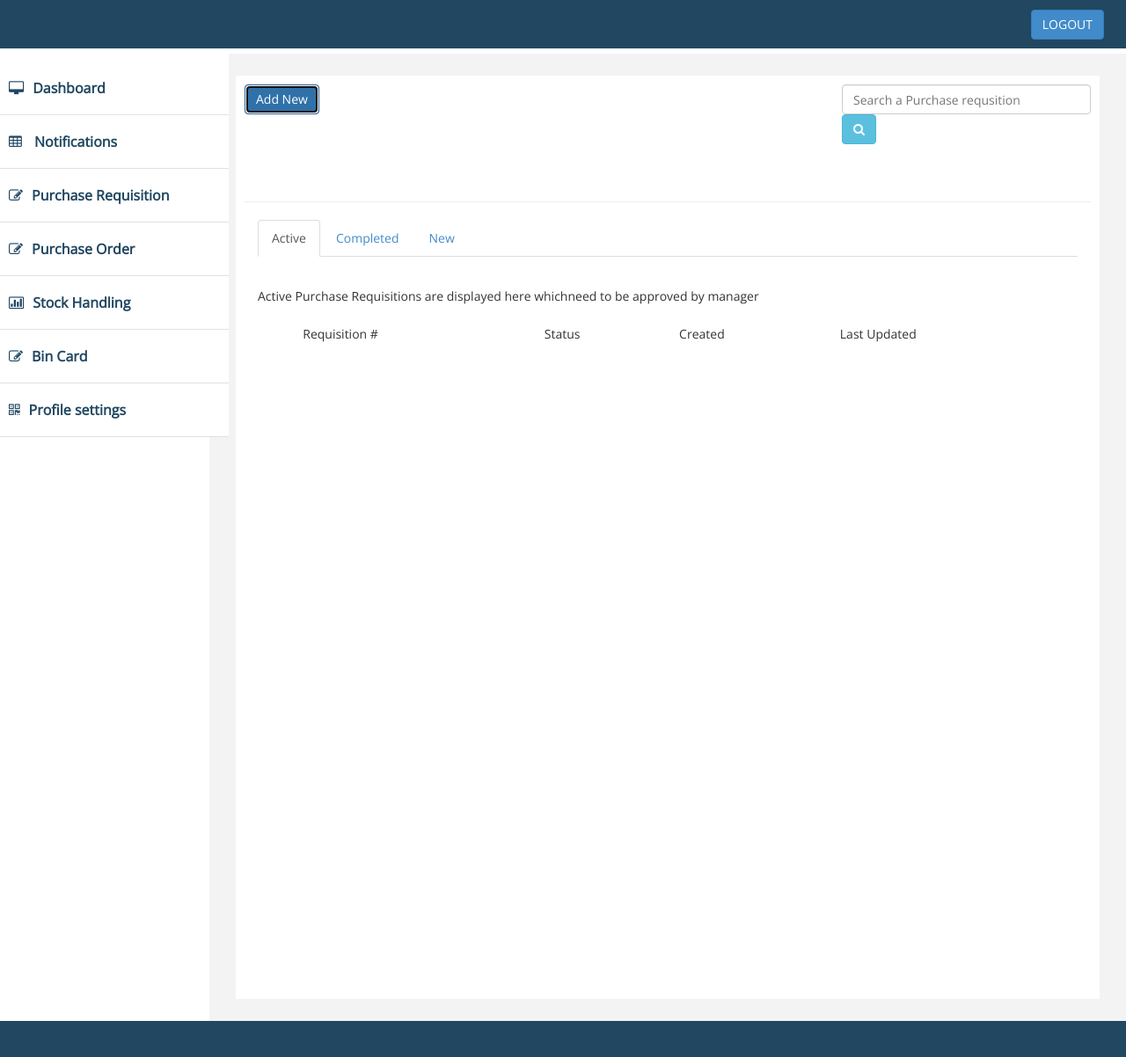
After one commit to AndunRanmal/KMS, a PHP site: page /views/blank.php in a window 1280 px wide. The commit adds this page. Shown: the whole page at 88% size. Run offline with PHP 8.4, Linux system fonts and the light colour scheme; data that the repository does not hold is empty; some libraries are stand-ins or nearby versions.

Commit message:
2nd commit

```diff
--- /dev/null
+++ b/include/nav.php
@@ -0,0 +1,42 @@
+<!DOCTYPE html>
+<html xmlns="http://www.w3.org/1999/xhtml">
+<head>
+      <meta charset="utf-8" />
+    <meta name="viewport" content="width=device-width, initial-scale=1.0" />
+    <title>Simple Responsive Admin</title>
+  <!-- BOOTSTRAP STYLES-->
+    <link href="assets/css/bootstrap.css" rel="stylesheet" />
+     <!-- FONTAWESOME STYLES-->
+    <link href="assets/css/font-awesome.css" rel="stylesheet" />
+        <!-- CUSTOM STYLES-->
+    <link href="assets/css/custom.css" rel="stylesheet" />
+     <!-- GOOGLE FONTS-->
+   <link href='http://fonts.googleapis.com/css?family=Open+Sans' rel='stylesheet' type='text/css' />
+   <script type="text/javascript" src="http://ajax.googleapis.com/ajax/libs/jquery/1.9.1/jquery.js"></script>
+    <script type="text/javascript" src="http://ajax.googleapis.com/ajax/libs/jqueryui/1.10.2/jquery-ui.js"></script>
+</head>
+<body>
+
+
+
+    <div id="wrapper">
+         <div class="navbar navbar-inverse navbar-fixed-top">
+            <div class="adjust-nav">
+                <div class="navbar-header">
+                    <button type="button" class="navbar-toggle" data-toggle="collapse" data-target=".sidebar-collapse">
+                        <span class="icon-bar"></span>
+                        <span class="icon-bar"></span>
+                        <span class="icon-bar"></span>
+                    </button>
+                    <a class="navbar-brand" href="#">
+                    </a>
+
+                </div>
+
+                <span class="logout-spn" >
+                  <a class="btn btn-primary" href="#" style="color:#fff;">LOGOUT</a>
+
+                </span>
+            </div>
+        </div>
+        <!-- /. NAV TOP  -->
--- /dev/null
+++ b/include/stock_keeper.php
@@ -0,0 +1,41 @@
+<nav class="navbar-default navbar-side" role="navigation">
+            <div class="sidebar-collapse">
+                <ul class="nav" id="main-menu">
+
+
+
+                    <li>
+                        <a href="index.html" ><i class="fa fa-desktop "></i>Dashboard <!-- <span class="badge">Included</span> --></a>
+                        <!-- <img src="assets/img/man.jpeg" height="200px" width="250px" style="padding-bottom: 15px;
+    padding-left: 15px;"> -->
+                    </li>
+
+
+                    <li>
+                        <a href="ui.html"><i class="fa fa-table "></i> Notifications </a>
+                    </li>
+                    <li>
+                        <a href="blank.html"><i class="fa fa-edit "></i>Purchase Requisition</a>
+                    </li>
+
+
+                    <li>
+                        <a href="#"><i class="fa fa-edit "></i>Purchase Order</a>
+                    </li>
+                    <li>
+                        <a href="#"><i class="fa fa-bar-chart-o"></i>Stock Handling</a>
+                    </li>
+
+                    <li>
+                        <a href="#"><i class="fa fa-edit "></i>Bin Card </a>
+                    </li>
+                    <li>
+                        <a href="#"><i class="fa fa-qrcode "></i>Profile settings</a>
+                    </li>
+
+
+                </ul>
+                            </div>
+
+        </nav>
+        <!-- /. NAV SIDE  -->
--- a/views/blank.html
+++ b/views/blank.html
@@ -249,7 +249,6 @@
                                 <!-- <h4>Messages Tab</h4> --><br>
                                 <p>
                                     To make a new Purchase Requisition
-                                    <input type="button" value="Add" class="btn btn-info" onClick="addRow('tableid')" />
                                 </p>
                                 <div>
                                   <form style="text-align: center;" action="../php/pr.php"  method="post">
@@ -312,8 +311,9 @@
                                          </tr>
                                        </tbody>
                                       </table>
-                                      <input type="submit" name="submit" value="Forward">
+                                      <input type="submit" name="submit" value="Forward" class="btn btn-primary">
                                      </form>
+                                    <input type="button" value="Add a New Row" class="btn btn-info" onClick="addRow('tableid')" />
                                 </div>
                             </div>
 
--- /dev/null
+++ b/views/blank.php
@@ -0,0 +1,239 @@
+<?php
+include("../config/config.php");
+include("../include/nav.php");
+include("../include/stock_keeper.php");
+
+  $sql = "SELECT * FROM `requisition_overview`";
+  $count = mysqli_query($conn,$sql);
+  $n = 1;
+  while($row = mysqli_fetch_assoc($count)){
+
+    $n++;
+  }
+  echo $n;
+
+  ?>
+
+
+
+
+
+        <div id="page-wrapper" >
+            <div id="page-inner">
+                <div class="row">
+                    <div class="col-md-12">
+                      <!-- <h3>Purchase requsition</h3> -->
+
+                      <form style="float: right;">
+                        <div class="form-group">
+                        <input type="text" name="search" class="form-control" placeholder="Search a Purchase requsition" size="30">
+                        <!-- <input type="submit" name="submit" class="fa fa-search"> -->
+                        <button class="btn btn-info"><i class="fa fa-search" aria-hidden="true"></i></button>
+                        </div>
+                      </form>
+                      <button class="btn btn-primary" autofocus onclick="location.href='pr.html'">Add New</button>
+                    </div>
+                </div><br/>
+                 <!-- /. ROW  -->
+                <hr />
+
+                <div class="col-md-12">
+                        <ul class="nav nav-tabs">
+                            <li class="active"><a href="#home" data-toggle="tab">Active</a>
+                            </li>
+                            <li class=""><a href="#profile" data-toggle="tab">Completed</a>
+                            </li>
+                            <li class=""><a href="#messages" data-toggle="tab">New</a>
+                            </li>
+
+                        </ul>
+                        <div class="tab-content">
+                            <div class="tab-pane fade active in" id="home">
+                                <!-- <h4>Active</h4> --><br>
+                                <p>
+                                    Active Purchase Requisitions are displayed here whichneed to be approved by manager
+                                </p>
+                                <div>
+                                  <table class="table" id="active">
+                                      <thead>
+                                        <tr>
+                                          <!-- <td><input type="checkbox" name="id" ></td> -->
+                                          <td></td>
+                                          <td>Requisition #</td>
+                                          <td>Status</td>
+                                          <td>Created</td>
+                                          <td>Last Updated</td>
+                                        </tr>
+                                      </thead>
+                                      <tbody>
+                                        <?php
+                                            $sql2 = "SELECT * FROM `requisition_overview` WHERE `Status`=0 ";
+                                            $res = mysqli_query($conn,$sql2);
+                                            while ($row = mysqli_fetch_assoc($res)) {
+                                              $id = $row['Id'];
+                                              $issue_date = $row['Issued_date'];
+                                              $last_update = $row['Last_updated'];
+                                              $status = $row['Status'];
+                                        ?>
+                                        <tr class="tablerow" data-href="fffd.html">
+                                          <!-- <td><input type="checkbox" name="id" ></td> -->
+                                          <td><i class="fa fa-file-word-o" aria-hidden="true"></i></td>
+                                          <td><a href="pr_report.php?ref=<?php echo $id ?>"><?php echo $id ?></a></td>
+                                          <td><a href="pr_report.php?ref=<?php echo $id ?>"> Active</a></td>
+                                          <td><a href="pr_report.php?ref=<?php echo $id ?>"><?php echo $issue_date ?></a></td>
+                                          <td><a href="pr_report.php?ref=<?php echo $id ?>"></a></td>
+                                          <?php
+                                            }
+                                          ?>
+                                        </tr>
+                                      </tbody>
+                                  </table>
+                                  </div>
+                            </div>
+                            <div class="tab-pane fade" id="profile">
+                                <!-- <h4>Profile Tab</h4> --><br>
+                                <p>
+                                    Purchase Requisitions that are approved by manager are displayed here.
+                                </p>
+                                <div>
+                                  <table class="table" id="active">
+                                      <thead>
+                                        <tr>
+                                          <!-- <td><input type="checkbox" name="id" ></td> -->
+                                          <td></td>
+                                          <td>Requisition #</td>
+                                          <td>Status</td>
+                                          <td>Created</td>
+                                          <td>Last Updated</td>
+                                        </tr>
+                                      </thead>
+                                      <tbody>
+                                      <?php
+                                            $sql2 = "SELECT * FROM `requisition_overview` WHERE `Status`=1 ";
+                                            $res = mysqli_query($conn,$sql2);
+                                            while ($row = mysqli_fetch_assoc($res)) {
+                                              $id = $row['Id'];
+                                              $issue_date = $row['Issued_date'];
+                                              $last_update = $row['Last_updated'];
+                                              $status = $row['Status'];
+                                        ?>
+                                        <tr class="tablerow" data-href="fffd.html">
+                                          <!-- <td><input type="checkbox" name="id" ></td> -->
+                                          <td><i class="fa fa-file-word-o" aria-hidden="true"></i></td>
+                                          <td><a href="pr_report.php?ref=<?php echo $id ?>"><?php echo $id ?></a></td>
+                                          <td><a href="pr_report.php?ref=<?php echo $id ?>"> Completed</a></td>
+                                          <td><a href="pr_report.php?ref=<?php echo $id ?>"><?php echo $issue_date ?></a></td>
+                                          <td><a href="pr_report.php?ref=<?php echo $id ?>"></a></td>
+                                        </tr>
+                                        <?php
+                                          }
+                                        ?>
+                                      </tbody>
+                                  </table>
+                                  </div>
+                            </div>
+                            <div class="tab-pane fade" id="messages">
+                                <!-- <h4>Messages Tab</h4> --><br>
+                                <p>
+                                    To make a new Purchase Requisition
+                                </p>
+                                <div>
+                                  <form style="text-align: center;" action="../php/pr.php"  method="post">
+                                    <!-- <label class="form-control">Requiition Id</label> -->
+                                    <input type="text" name="Requisition_id" value="<?php echo 'PR_'.+$n ?>" class="form-control" style="width: 100px;">
+                                     <table class="table table-striped">
+                                       <thead>
+                                        <tr>
+                                          <td>Item Code</td>
+                                          <td>Description</td>
+                                          <td>Requested Date</td>
+                                          <td>Quantity</td>
+                                          <td>Unit Price</td>
+                                          <td>Vendor</td>
+                                          <td>Remarks</td>
+                                        </tr>
+                                       </thead>
+                                       </table>
+                                       <table class="table table-striped" id="tableid">
+                                       <tbody>
+                                         <tr>
+                                           <td><input type="text" name="Item_code[]" class="form-control"></td>
+                                           <td><input type="text" name="Description[]" class="form-control"></td>
+                                           <td><input type="Date" name="Req_date[]" class="form-control"></td>
+                                           <td><input type="number" name="Quantity[]" min="1" class="form-control"></td>
+                                           <td><input type="number" name="Unit[]" step="0.01" min="0.01" class="form-control"></td>
+                                           <td><select class="form-control" name="Vendor[]">
+                                             <option>Vendor1</option>
+                                             <option>Vendor2</option>
+                                             <option>Vendor3</option>
+                                             <option>Vendor4</option>
+                                           </select></td>
+                                           <td><input type="text" name="Remarks[]" class="form-control"></td>
+                                         </tr>
+                                         <tr>
+                                           <td><input type="text" name="Item_code[]" class="form-control"></td>
+                                           <td><input type="text" name="Description[]" class="form-control"></td>
+                                           <td><input type="Date" name="Req_date[]" class="form-control"></td>
+                                           <td><input type="number" name="Quantity[]" min="1" class="form-control"></td>
+                                           <td><input type="number" name="Unit[]" step="0.01" min="0.01" class="form-control"></td>
+                                           <td><select class="form-control" name="Vendor[]">
+                                             <option>Vendor1</option>
+                                             <option>Vendor2</option>
+                                             <option>Vendor3</option>
+                                             <option>Vendor4</option>
+                                           </select></td>
+                                           <td><input type="text" name="Remarks[]" class="form-control"></td>
+                                         </tr>
+                                       </tbody>
+                                      </table>
+                                      <input type="submit" name="submit" value="Forward" class="btn btn-primary">
+                                     </form>
+                                    <input type="button" value="Add a New Row" class="btn btn-info" onClick="addRow('tableid')" />
+                                </div>
+                            </div>
+
+                        </div>
+                    </div>
+
+                <script type="text/javascript">
+                  // function openTab(Active){
+                  //   document.getElementById(active).style.display="block";
+                  //   document.getElementById(all).style.display="none";
+                  //   }
+                  // }
+
+                  $('.tablerow').click(function(){
+                    window.location = '';
+                  });
+     </script>
+                </script>
+
+                 <!-- /. ROW  -->
+        </div>
+             <!-- /. PAGE INNER  -->
+            </div>
+         <!-- /. PAGE WRAPPER  -->
+        </div>
+    <div class="footer">
+
+
+             <div class="row">
+                <div class="col-lg-12" >
+                   <!--  &copy;  2014 yourdomain.com | Design by: <a href="http://binarytheme.com" style="color:#fff;"  target="_blank">www.binarytheme.com</a> -->
+                </div>
+        </div>
+        </div>
+
+
+     <!-- /. WRAPPER  -->
+    <!-- SCRIPTS -AT THE BOTOM TO REDUCE THE LOAD TIME-->
+    <!-- JQUERY SCRIPTS -->
+    <script src="assets/js/jquery-1.10.2.js"></script>
+      <!-- BOOTSTRAP SCRIPTS -->
+    <script src="assets/js/bootstrap.min.js"></script>
+      <!-- CUSTOM SCRIPTS -->
+    <script src="assets/js/custom.js"></script>
+
+
+</body>
+</html>
--- a/views/pr.html
+++ b/views/pr.html
@@ -93,7 +93,6 @@
                  <!-- /. ROW  -->
                   <hr />
                  <!-- /. ROW  -->
-                 <input type="button" value="Add" class="btn btn-info" onClick="addRow('tableid')" />
                  <form style="text-align: center;" action="../php/pr.php"  method="post">
                                      <table class="table table-striped">
                                        <thead>
@@ -154,8 +153,10 @@
                                          </tr>
                                        </tbody>
                                       </table>
-                                      <input type="submit" name="submit" value="Forward">
+                                      <input type="submit" class="btn btn-primary" name="submit" value="Forward">
                                      </form>
+                                     <input type="button" value="Add a New Row" class="btn btn-info" onClick="addRow('tableid')" />
+
 
     </div>
              <!-- /. PAGE INNER  -->
```
Also changed, not shown: php/pr.php (+33 -32 lines), views/pr_report.php (added, +111 -0 lines).
